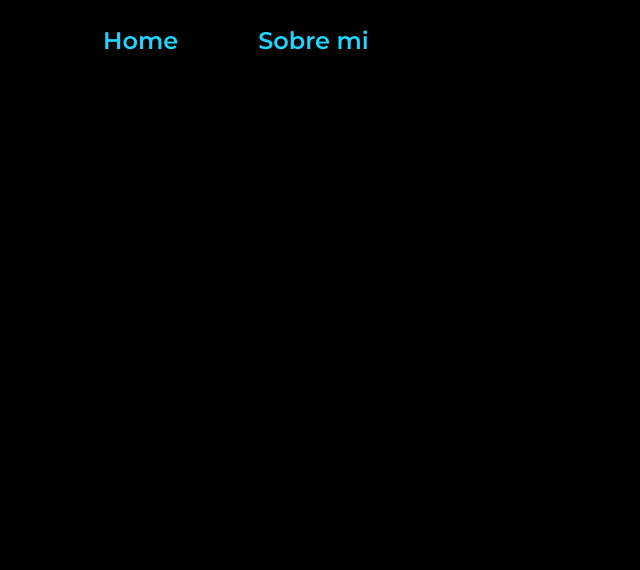
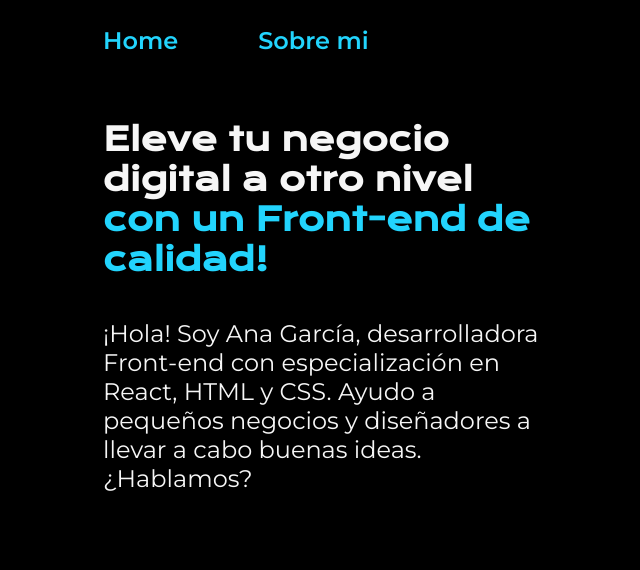
Before and after one commit to Blado87/ONE_3, a plain HTML site: page index.html in a window 1280 px wide. Shown: the whole page, without its empty margins (89-729 px from the left). Drawn offline with nearby package versions, Linux system fonts and the light colour scheme.

Commit message:
Estilos al Section del main.
Agregar estilos al Main, sección principal y h1 del título y descripción del  Portfolio.

```diff
--- a/index.html
+++ b/index.html
@@ -15,10 +15,10 @@
         </nav>
     </header>
 
-    <main>
-        <section>
-            <h1></h1>
-        <p></p>
+    <main class="presentacion">
+        <section class="presentacion__contenido">
+            <h1 class="presentacion__contenido__titulo">Eleve tu negocio digital a otro nivel <strong class="titulo-destaque">con un Front-end de calidad!</strong></h1>
+            <p class="presentacion__contenido__texto">¡Hola! Soy Ana García, desarrolladora Front-end con especialización en React, HTML y CSS. Ayudo a pequeños negocios y diseñadores a llevar a cabo buenas ideas. ¿Hablamos?</p>
 
         <div>
             <h2></h2>
--- a/styles/styles.css
+++ b/styles/styles.css
@@ -37,3 +37,31 @@ body{
     color: var(--color-terciaria);
     text-decoration: none;
 }
+
+.presentacion{
+    padding: 5% 15%;
+    display: flex;
+    align-items: center;
+    justify-content: space-between;
+}
+
+.presentacion__contenido{
+    width: 50%;
+    display: flex;
+    flex-direction: column;
+    gap: 40px;
+}
+
+.presentacion__contenido__titulo{
+    font-size: 2rem;
+    font-family: var(--fuente-krona);
+}
+
+.titulo-destaque{
+    color: var(--color-terciaria);
+}
+
+.presentacion__contenido__texto{
+    font-size: 1.5rem;
+    font-family: var(--fuente-montserrat);
+}
```
